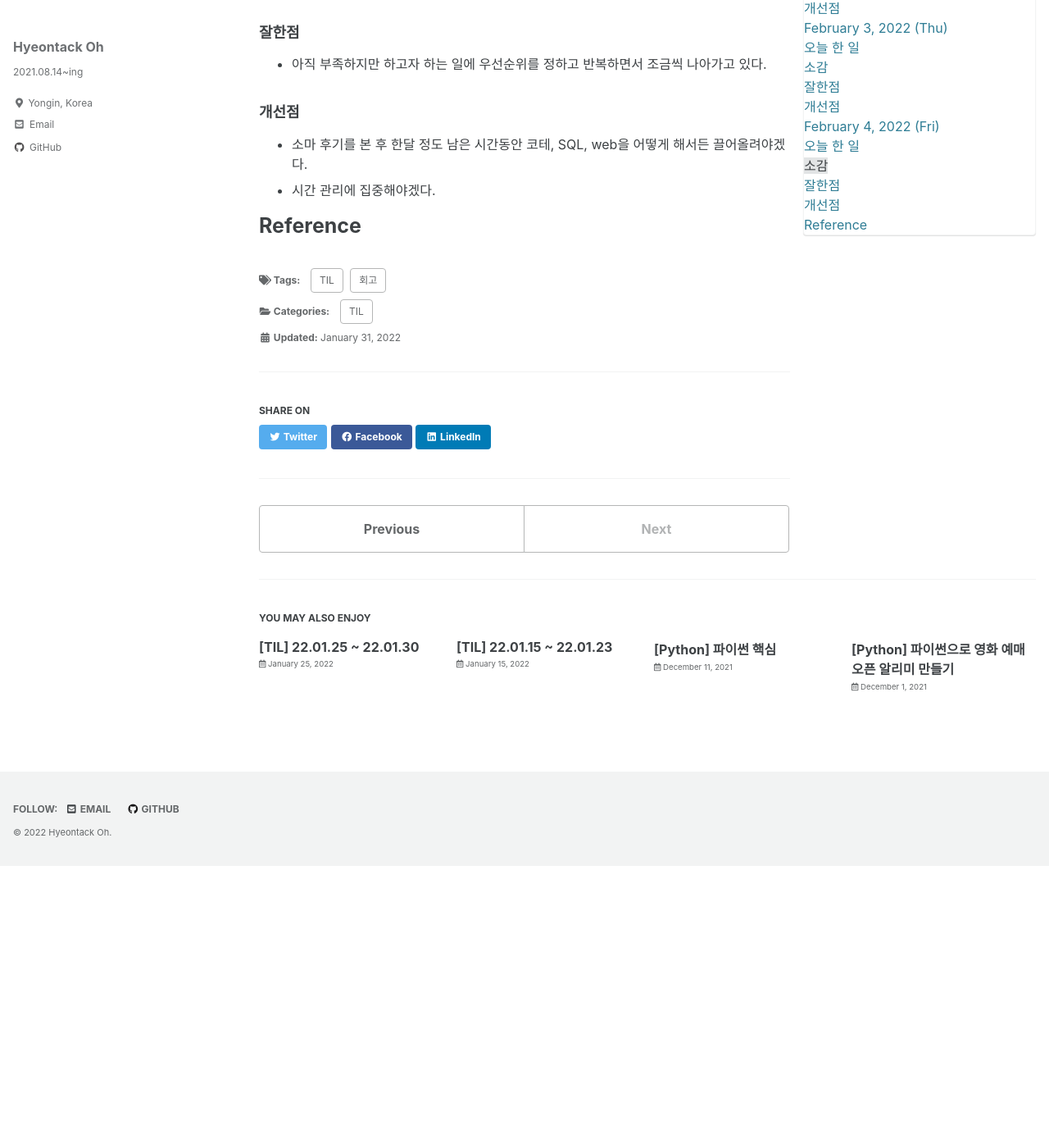
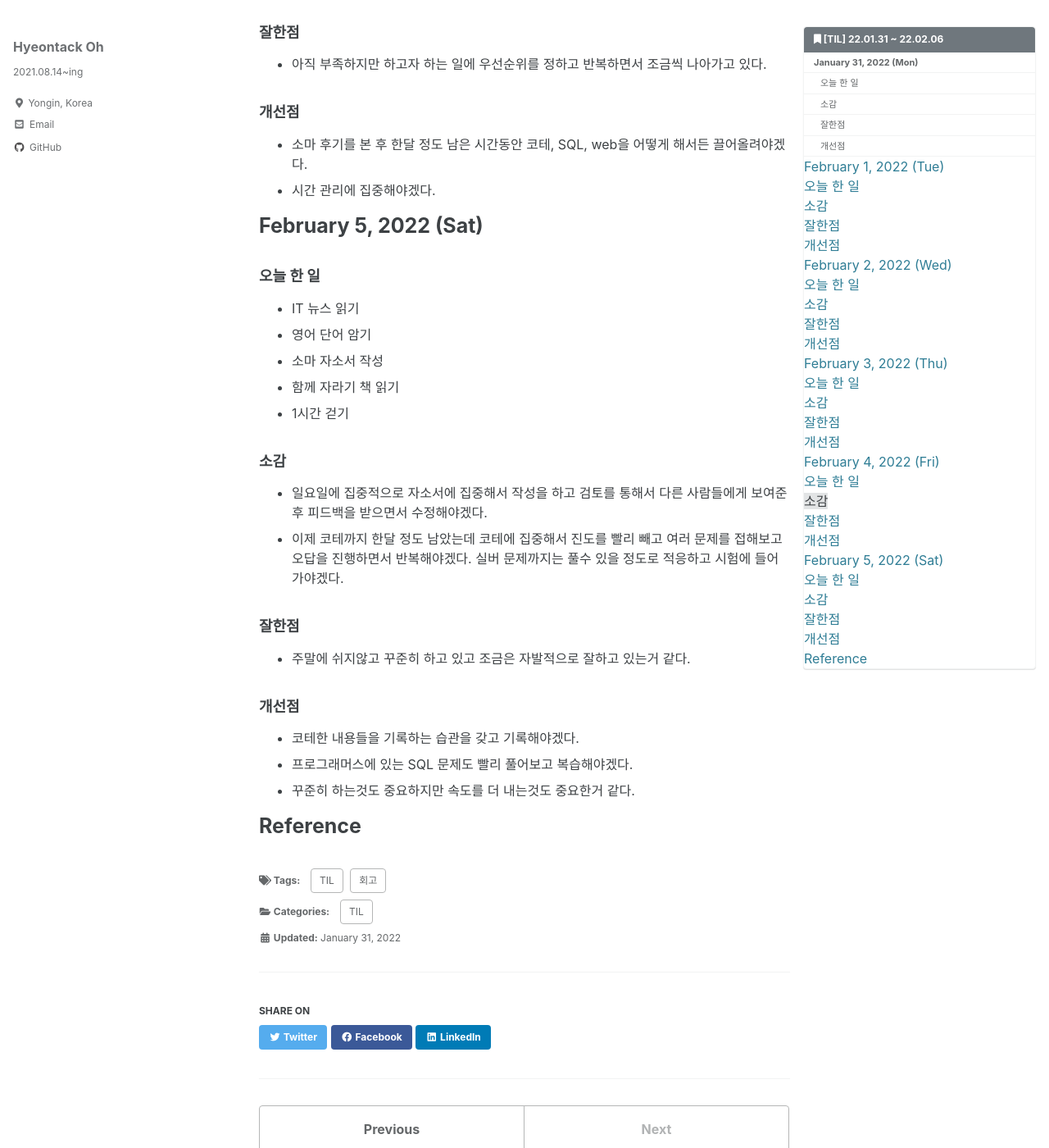
Before and after one commit to hyeontack5/hyeontack5.github.io, a Jekyll site: the page built from _posts/TIL/2022-01-31-[TIL] 22.01.31 ~ 22.02.06.md, in a window 1280 px wide and 1400 px high, scrolled down 4052 px. Shown: the whole window at 82% size. Built offline with Jekyll 4.4.1, drawn with Linux system fonts in a browser that asks for light colours; cached includes are drawn as plain includes; before the commit the page ends 5108 px from its top, so only the background shows below that.

Commit message:
Docs: 22.02.05 회고

```diff
--- a/_posts/TIL/2022-01-31-[TIL] 22.01.31 ~ 22.02.06.md
+++ b/_posts/TIL/2022-01-31-[TIL] 22.01.31 ~ 22.02.06.md
@@ -128,4 +128,25 @@ toc_icon: "bookmark"
 - 소마 후기를 본 후 한달 정도 남은 시간동안 코테, SQL, web을 어떻게 해서든 끌어올려야겠다.
 - 시간 관리에 집중해야겠다.
 
+# February 5, 2022 (Sat)
+
+### 오늘 한 일
+- IT 뉴스 읽기
+- 영어 단어 암기
+- 소마 자소서 작성
+- 함께 자라기 책 읽기
+- 1시간 걷기
+
+### 소감
+- 일요일에 집중적으로 자소서에 집중해서 작성을 하고 검토를 통해서 다른 사람들에게 보여준 후 피드백을 받으면서 수정해야겠다.
+- 이제 코테까지 한달 정도 남았는데 코테에 집중해서 진도를 빨리 빼고 여러 문제를 접해보고 오답을 진행하면서 반복해야겠다. 실버 문제까지는 풀수 있을 정도로 적응하고 시험에 들어가야겠다.
+
+### 잘한점
+- 주말에 쉬지않고 꾸준히 하고 있고 조금은 자발적으로 잘하고 있는거 같다.
+
+### 개선점
+- 코테한 내용들을 기록하는 습관을 갖고 기록해야겠다.
+- 프로그래머스에 있는 SQL 문제도 빨리 풀어보고 복습해야겠다.
+- 꾸준히 하는것도 중요하지만 속도를 더 내는것도 중요한거 같다.
+
 # Reference
```
